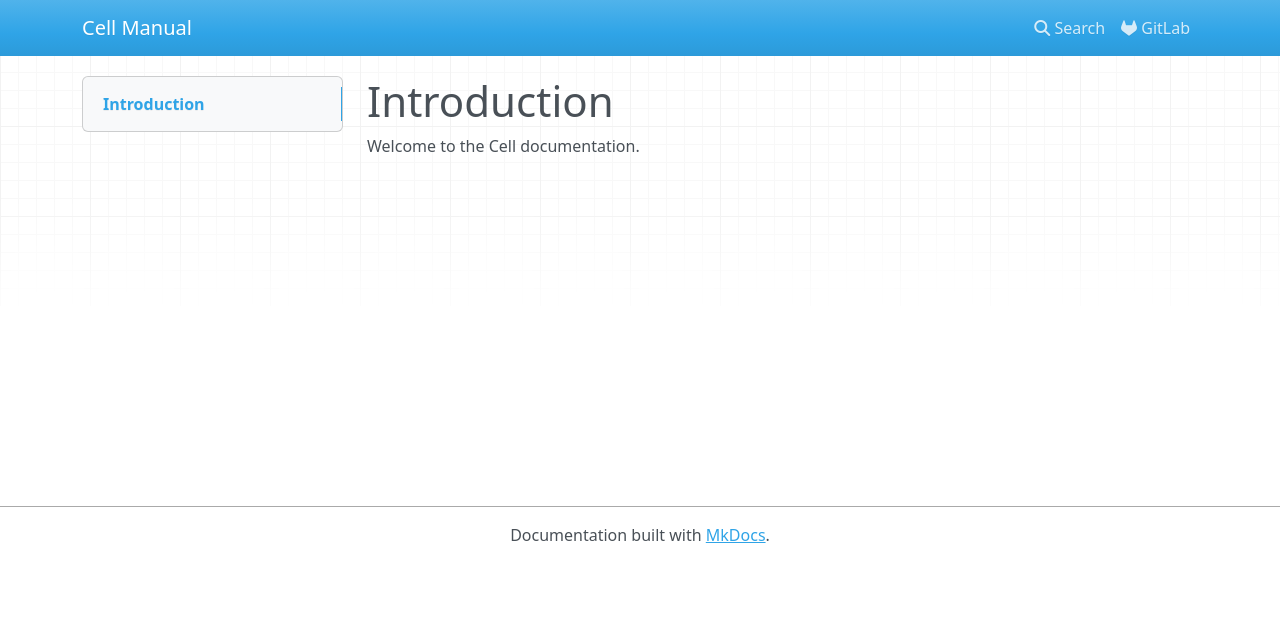
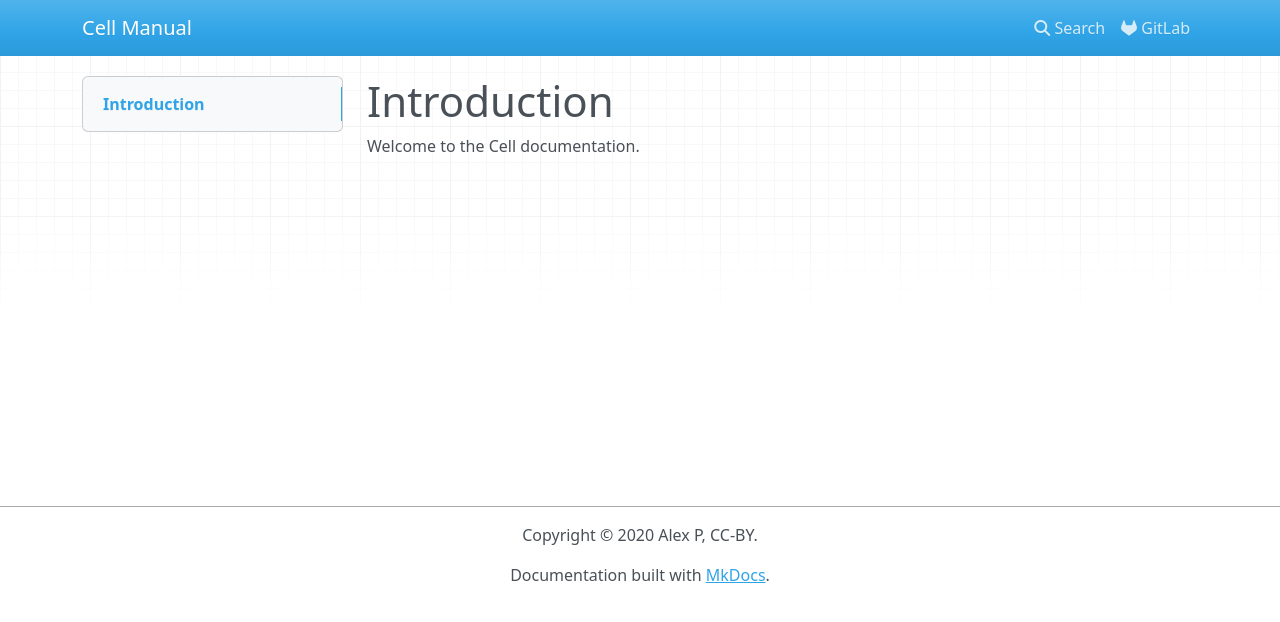
Before and after one commit to open-slicer/cell, an MkDocs documentation site: the page built from docs/index.md, in a window 1280 px wide. Shown: the top 622 px of the page. Built offline with MkDocs 1.6.1, drawn with Linux system fonts in a browser that asks for light colours; nearby versions of some CDN libraries.

Commit message:
chore(mkdocs): Add copyright notice

```diff
--- a/mkdocs.yml
+++ b/mkdocs.yml
@@ -1,6 +1,9 @@
 site_name: Cell Manual
 site_url: http://slicer.softwares.software/cell
 site_dir: public
+site_description: The documentation for the reference implementartion of Slicer.
+
+copyright: Copyright © 2020 Alex P, CC-BY.
 
 repo_url: https://owo.gg/slicer/cell
 repo_name: GitLab
```
